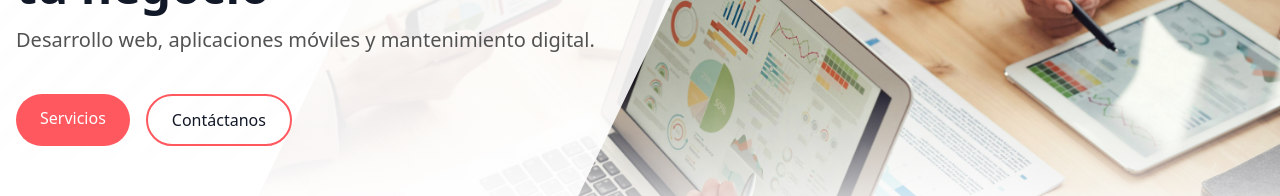
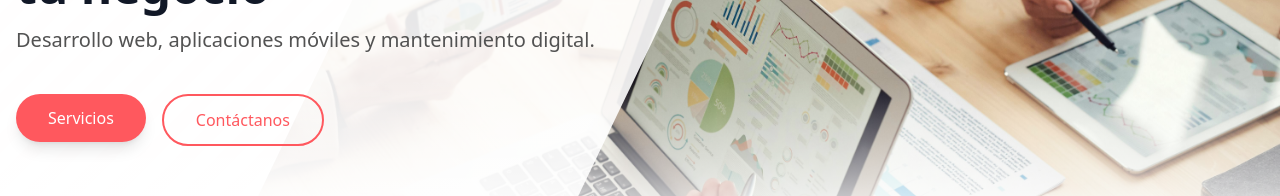
Before and after one commit to rodriisepulveda/studio, a React (Vite) app: page / in a window 1280 px wide. Shown: the part 466-662 px from the top of the page. Built offline with nearby package versions, Linux system fonts and the light colour scheme; no server answers.

Commit message:
update hero styles

```diff
--- a/src/components/sections/Hero.jsx
+++ b/src/components/sections/Hero.jsx
@@ -72,28 +72,31 @@ const Hero = () => {
   initial={{ opacity: 0, y: 20 }}
   animate={{ opacity: 1, y: 0 }}
   transition={{ duration: 0.8, delay: 0.2 }}
-                className="flex flex-col sm:flex-row gap-3 md:gap-4 pt-4 md:pt-6"
+  className="flex flex-row flex-wrap gap-3 md:gap-4 pt-4 md:pt-6 items-start"
 >
+  {/* Botón de Servicios */}
   <Link
     to="services"
     spy={true}
     smooth={true}
     offset={-64}
-                  className="w-full sm:w-auto px-6 py-3 rounded-full text-sm md:text-base font-medium btn-primary text-center"
+    className="w-auto px-6 py-2 md:px-8 md:py-3 rounded-full text-sm md:text-base font-medium bg-[#ff585e] dark:bg-[#3663ff] text-white hover:bg-[#e04a50] dark:hover:bg-[#2a4fd6] shadow-lg hover:shadow-xl hover:scale-105 transform transition-all duration-300 cursor-pointer flex items-center justify-center"
   >
     Servicios
   </Link>
 
+  {/* Botón de Contáctanos */}
   <Link
     to="contact"
     spy={true}
     smooth={true}
     offset={-64}
-                  className="w-full sm:w-auto px-6 py-3 rounded-full text-sm md:text-base font-medium border-2 border-[#ff585e] dark:border-[#3663ff] hover:bg-[#ff585e] dark:hover:bg-[#3663ff] text-center"
+    className="w-auto px-6 py-2 md:px-8 md:py-3 rounded-full text-sm md:text-base font-medium border-2 border-[#ff585e] dark:border-[#3663ff] text-[#ff585e] dark:text-[#3663ff] hover:bg-[#ff585e] dark:hover:bg-[#3663ff] hover:text-white dark:hover:text-white hover:scale-105 transform transition-all duration-300 cursor-pointer flex items-center justify-center"
   >
     Contáctanos
   </Link>
 </motion.div>
+
             </div>
           </motion.div>
         </div>
```
Lines whose indentation alone changed are shown as unchanged.
